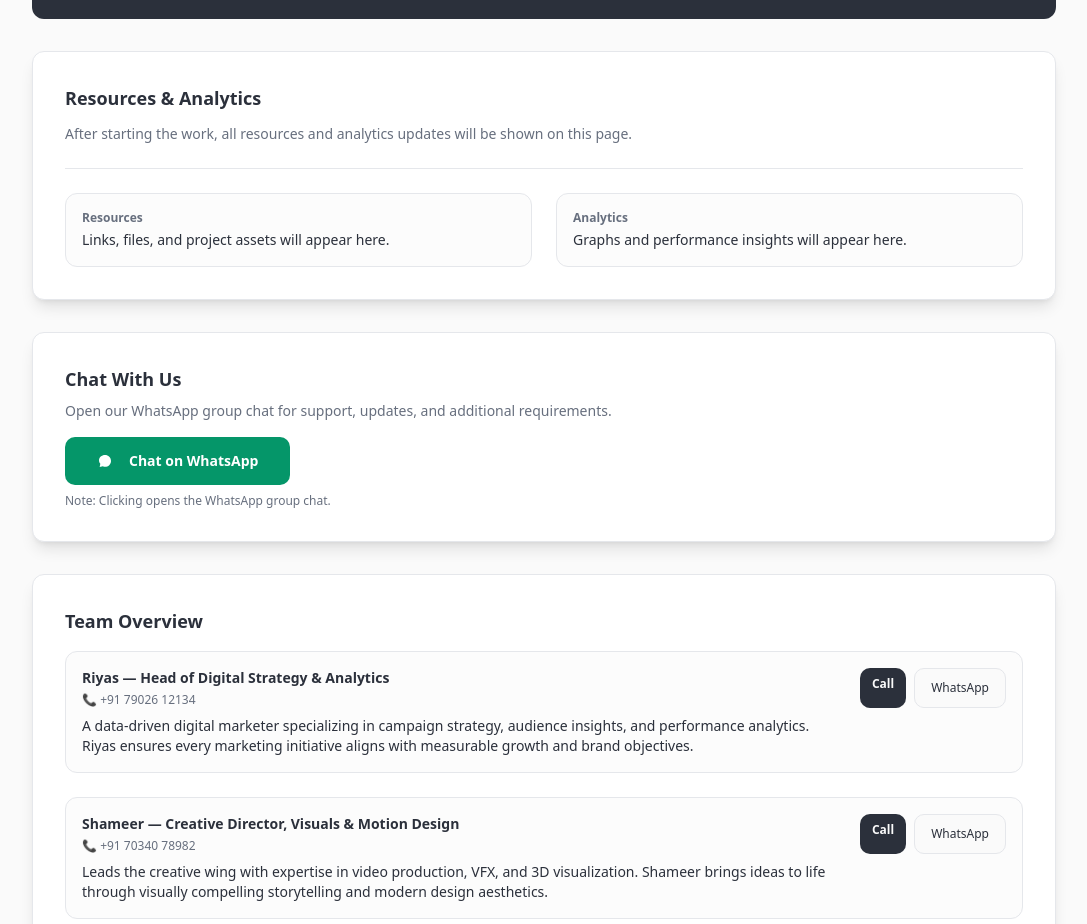
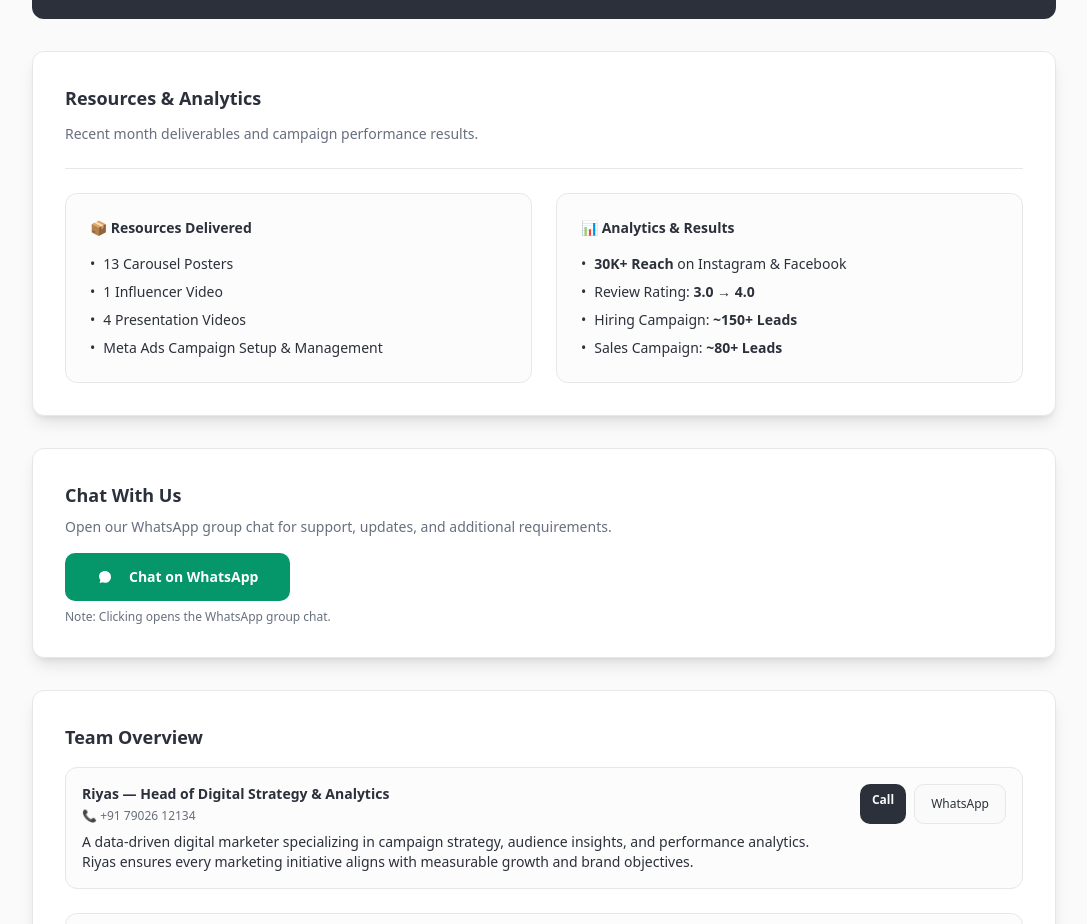
Before and after one commit to shiblymohammed/braglty-invoicesystem-cafco, a React (Vite) app: page / in a window 1280 px wide. Shown: the part 1580-2504 px from the top of the page, without its empty margins (96-1183 px from the left). Built offline with nearby package versions, Linux system fonts and the light colour scheme.

Commit message:
feat:added resources and analytics report

```diff
--- a/src/pages/Index.tsx
+++ b/src/pages/Index.tsx
@@ -413,18 +413,52 @@ const Index = () => {
         <Card className="mt-8 shadow-lg border border-border">
           <div className="p-8">
             <h2 className="text-lg font-bold text-foreground mb-3">Resources & Analytics</h2>
-            <p className="text-sm text-muted-foreground">
-              After starting the work, all resources and analytics updates will be shown on this page.
+            <p className="text-sm text-muted-foreground mb-6">
+              Recent month deliverables and campaign performance results.
             </p>
             <Separator className="my-6" />
             <div className="grid sm:grid-cols-2 gap-6">
-              <div className="rounded-lg border border-border p-4 bg-muted/30">
-                <p className="text-xs font-semibold text-muted-foreground">Resources</p>
-                <p className="text-sm text-foreground mt-1">Links, files, and project assets will appear here.</p>
+              <div className="rounded-lg border border-border p-6 bg-muted/30">
+                <p className="text-sm font-bold text-foreground mb-4">📦 Resources Delivered</p>
+                <ul className="space-y-2 text-sm text-foreground">
+                  <li className="flex items-start">
+                    <span className="mr-2">•</span>
+                    <span>13 Carousel Posters</span>
+                  </li>
+                  <li className="flex items-start">
+                    <span className="mr-2">•</span>
+                    <span>1 Influencer Video</span>
+                  </li>
+                  <li className="flex items-start">
+                    <span className="mr-2">•</span>
+                    <span>4 Presentation Videos</span>
+                  </li>
+                  <li className="flex items-start">
+                    <span className="mr-2">•</span>
+                    <span>Meta Ads Campaign Setup & Management</span>
+                  </li>
+                </ul>
               </div>
-              <div className="rounded-lg border border-border p-4 bg-muted/30">
-                <p className="text-xs font-semibold text-muted-foreground">Analytics</p>
-                <p className="text-sm text-foreground mt-1">Graphs and performance insights will appear here.</p>
+              <div className="rounded-lg border border-border p-6 bg-muted/30">
+                <p className="text-sm font-bold text-foreground mb-4">📊 Analytics & Results</p>
+                <ul className="space-y-2 text-sm text-foreground">
+                  <li className="flex items-start">
+                    <span className="mr-2">•</span>
+                    <span><strong>30K+ Reach</strong> on Instagram & Facebook</span>
+                  </li>
+                  <li className="flex items-start">
+                    <span className="mr-2">•</span>
+                    <span>Review Rating: <strong>3.0 → 4.0</strong></span>
+                  </li>
+                  <li className="flex items-start">
+                    <span className="mr-2">•</span>
+                    <span>Hiring Campaign: <strong>~150+ Leads</strong></span>
+                  </li>
+                  <li className="flex items-start">
+                    <span className="mr-2">•</span>
+                    <span>Sales Campaign: <strong>~80+ Leads</strong></span>
+                  </li>
+                </ul>
               </div>
             </div>
           </div>
```
